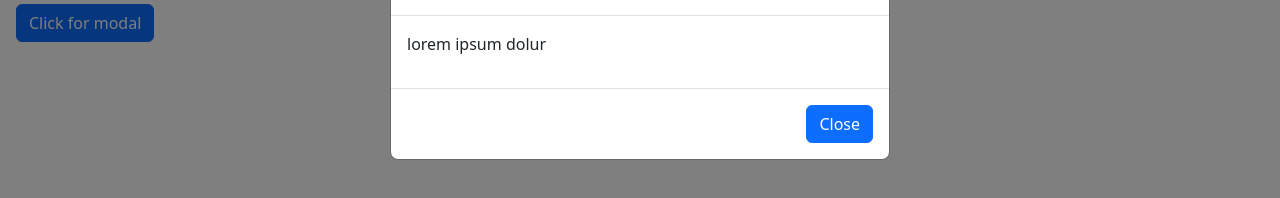
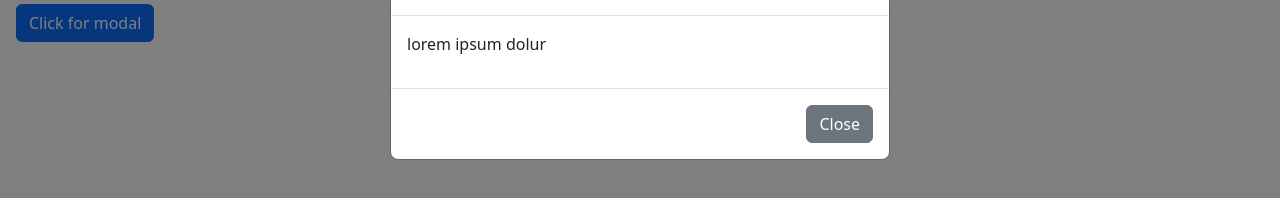
Before and after one commit to dcendry1711/bootstrapPractice, a plain HTML site: page index.html in a window 1280 px wide. Both pictures are taken after a click on the button "Click for modal". Shown: the part 76-274 px from the top of the page. Drawn offline with nearby package versions, Linux system fonts and the light colour scheme.

Commit message:
Update index.html

```diff
--- a/index.html
+++ b/index.html
@@ -56,7 +56,7 @@
                         </div>
 
                         <div class="modal-footer">
-                            <button class="btn btn-primary" data-bs-dismiss="modal">Close</button>
+                            <button class="btn btn-secondary" data-bs-dismiss="modal">Close</button>
                         </div>
                     </div>
                 </div>
```
